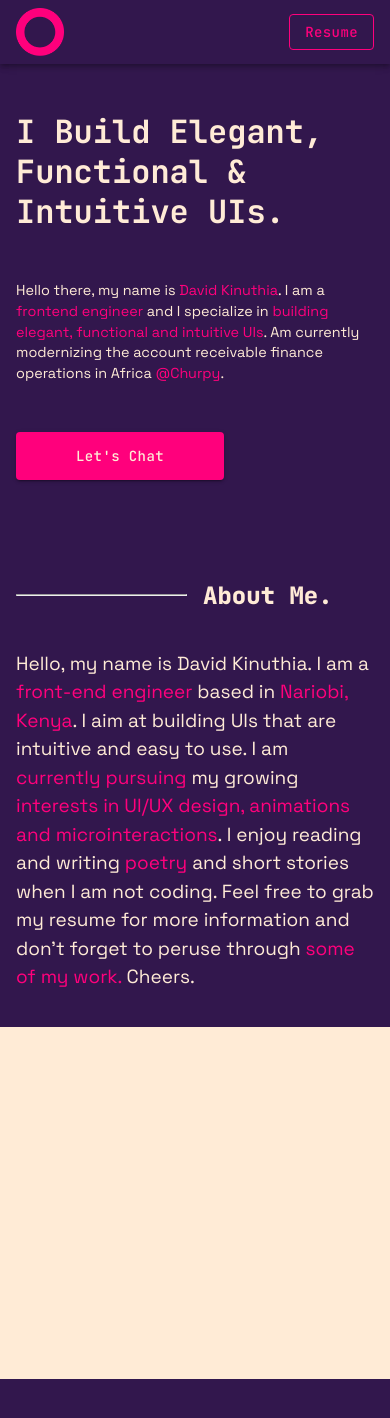
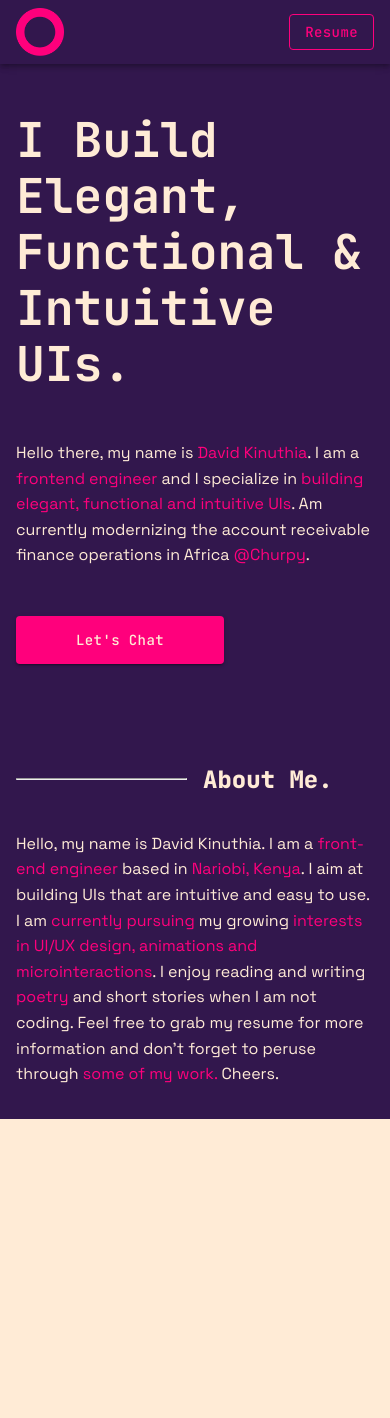
Before and after one commit to kd-kinuthiadavid/kdio-dev, a Next.js app: page / in a window 390 px wide. Shown: the top 1418 px of the page. Before the commit the page ends 1379 px from the top, so only its background shows below. Built offline with nearby package versions, Linux system fonts and the light colour scheme.

Commit message:
fix(styles): improve the responsiveness of the text on the page
- hero section
- about me section

```diff
--- a/components/AboutSection/index.tsx
+++ b/components/AboutSection/index.tsx
@@ -65,8 +65,8 @@ const Wrapper = styled.div`
     font-family: ${({ theme }) => theme.fonts.text};
 
     p {
-      font-size: 1.188rem;
-      line-height: 1.5em;
+      font-size: 1rem;
+      line-height: 1.6rem;
       text-align: left;
     }
 
--- a/components/HeroSection/index.tsx
+++ b/components/HeroSection/index.tsx
@@ -87,8 +87,8 @@ const Wrapper = styled.div`
     margin: 0;
 
     @media (max-width: ${({ theme }) => theme.breakPoints.isSmallMobile}) {
-      font-size: 2rem;
-      line-height: 2.5rem;
+      font-size: 3rem;
+      line-height: 3.5rem;
       max-width: 90vw;
     }
   }
@@ -105,8 +105,7 @@ const Wrapper = styled.div`
 
     @media (max-width: ${({ theme }) => theme.breakPoints.isSmallMobile}) {
       max-width: 100vw;
-      font-size: 0.9rem;
-      line-height: 1.3rem;
+      font-size: 1rem;
     }
 
     @media (max-width: ${({ theme }) => theme.breakPoints.isMobile}) {
```
